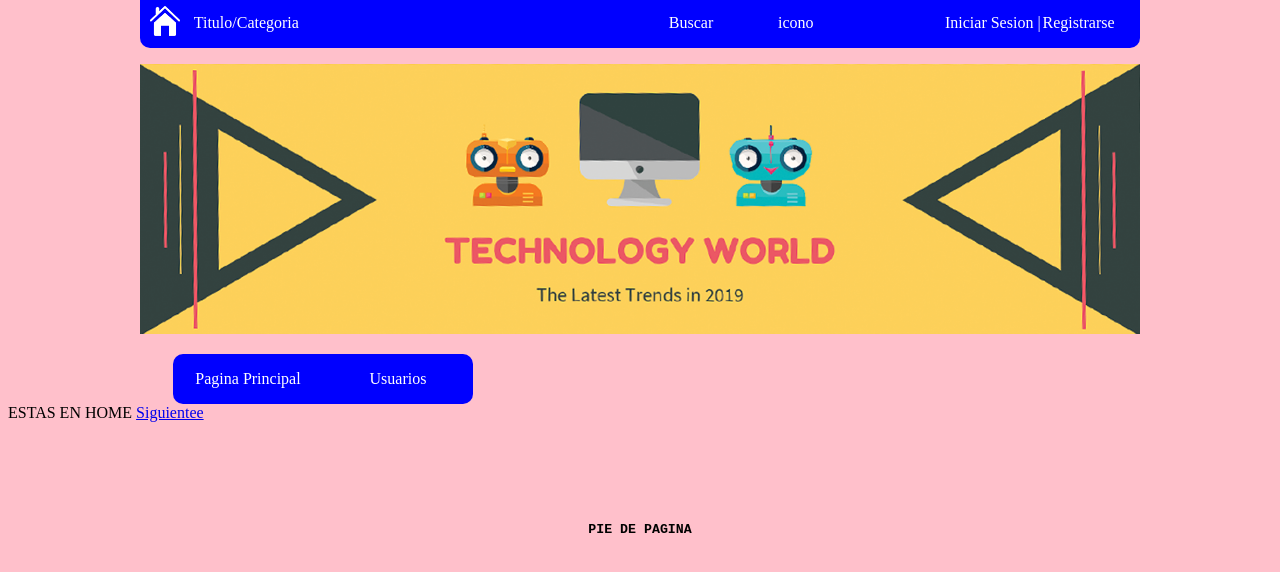
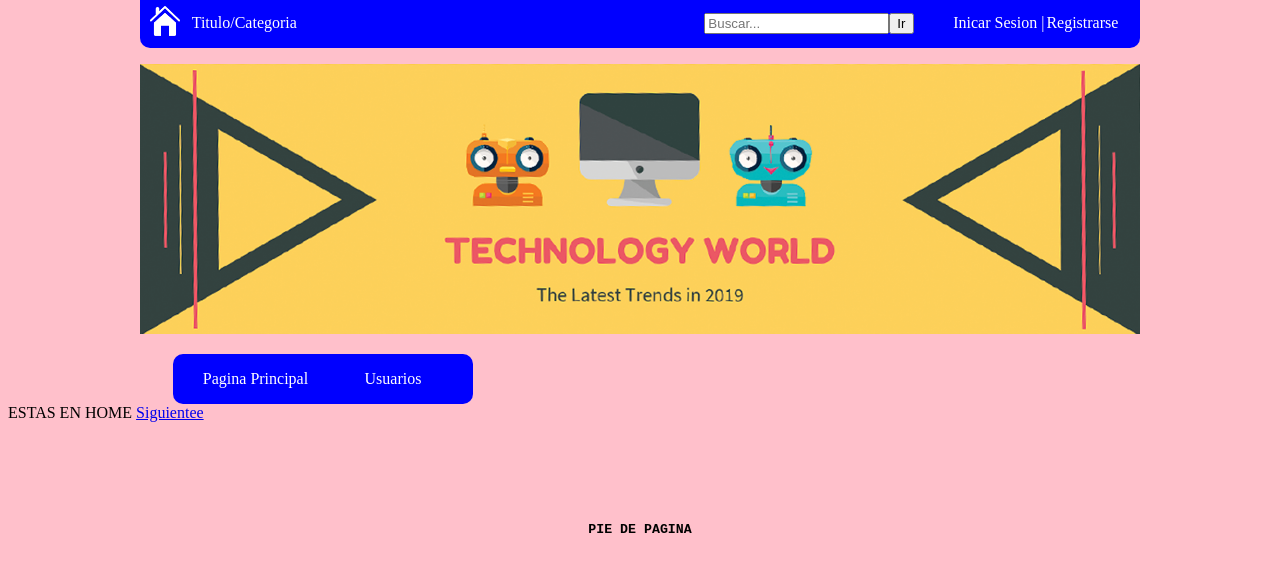
Before and after one commit to DenisAlvaredo/Trabajo-Final, a Django app: page / in a window 1280 px wide. Shown: the top 572 px of the page. Run offline with Django 3.2, Linux system fonts and the light colour scheme; some libraries are stand-ins or nearby versions.

Commit message:
mas cosas

```diff
--- a/TrabajoFinal/static/css/estilos.css
+++ b/TrabajoFinal/static/css/estilos.css
@@ -38,19 +38,21 @@ body {
 }
 
 #buscar {
-	text-align: left;
+	text-align: right;
 	padding-left: 5px;
 	width: 80px;
 }
 
 #boton_buscar {
-	padding: 0;
+	padding: 0px;
 	width: 30px;
+	height: 30px;
 }
+
 
 #iniciar {
 	text-align: right;
-	width: 160px;
+	width: 90px;
 }
 
 #registrar {
@@ -75,8 +77,13 @@ body {
 	text-align: center;
 }
 #inicio {
-	width: 120px;
+	width: 140px;
+}
+#ini {
+	margin-left: 25px;
+	text-decoration: none;
+	color: white;
 }
 #usuarios {
-	width: 120px;
+	width: 160px;
 }
--- /dev/null
+++ b/TrabajoFinal/static/js/home.js
@@ -0,0 +1,6 @@
+$(document).ready(function() {
+  // aqui el código
+	$( "#bot" ).click(function() {
+		$( ".slide" ).slideToggle( "slow" );
+	});
+});
--- a/templates/home.html
+++ b/templates/home.html
@@ -5,15 +5,21 @@
 	<title>Nombre de la Pagina</title>
 	{% load static %}
 	<link rel="stylesheet" href="{% static 'css/estilos.css' %}"/>
+	<script src="{% static 'js/jquery.js' %}"></script>
+	<script src="{% static 'js/home.js' %}"></script>
 </head>
 <body>
 	<table id="franja">
 		<tr>
 			<td class="celda" id="icono"><img id="ichome" src="{% static 'img/home1.png' %}" alt='no funca'></td>
 			<td class="celda" id="titulo">Titulo/Categoria</td>
-			<td class="celda" id="buscar">Buscar</td>
-			<td class="celda" id="boton_buscar">icono</td>
-			<td class="celda" id="iniciar">Iniciar Sesion |</td>
+			<td class="celda" id="buscar">
+				<form action="../../form-result.php" method="post" target="_blank">
+					<input type="search" name="buscar" placeholder="Buscar...">
+				</form>
+			</td>
+			<td class="celda" id="boton_buscar"><input id="boton" type="submit" value="Ir"></td>
+			<td class="celda" id="iniciar">Inicar Sesion |</td>
 			<td class="celda" id="registrar">Registrarse</td>
 		</tr>
 	</table>
@@ -22,7 +28,7 @@
 
     <table id="botonesp">
     	<tr>
-    		<td class="celda" id="inicio">Pagina Principal</td>
+    		<td class="celda" id="inicio"><a href="{% url 'home' %}" id="ini">Pagina Principal</a></td>
     		<td class="celda" id="usuarios">Usuarios</td>
     	</tr>
     </table>
@@ -37,6 +43,5 @@
 
 
    <div style="text-align: center; margin: 100px; font-family: Courier New, sans-serif;"><h5> PIE DE PAGINA </h5></div>
-   <script src="{% static 'js/jqueryjs' %}"></script>
 </body>
 </html>
```
Also changed, not shown: TrabajoFinal/static/img/lupa.png (added).
